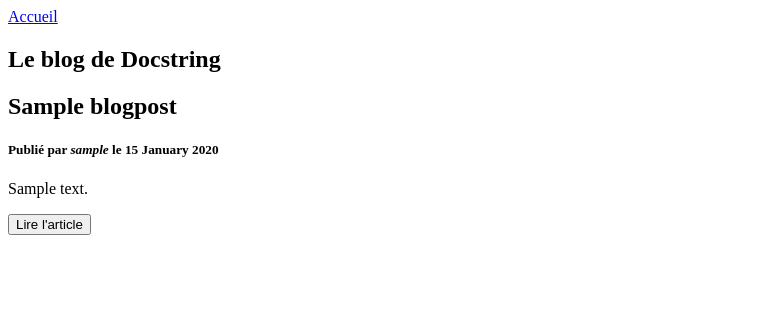
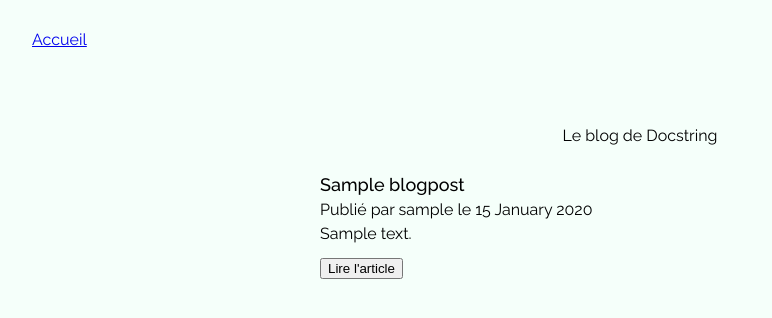
Before and after one commit to moulineE/Udemy-Django-blog, a Django app: page /blog/ in a window 1280 px wide. Shown: the top 318 px of the page, without its empty margins (0-772 px from the left). Run offline with Django 5.2, Linux system fonts and the light colour scheme; tables that the repository leaves empty hold one stand-in row (values such as "Sample post").

Commit message:
Update templates, settings, and styles
- Updated `base.html` for layout adjustments
- Enhanced `blogpost_detail.html` and `blogpost_list.html` for better post display
- Modified `settings.py` for adding livereload
- Created `reset.css` for CSS reset
- Created `style.css` for custom styles

```diff
--- a/src/blog/settings.py
+++ b/src/blog/settings.py
@@ -36,6 +36,7 @@
     'django.contrib.contenttypes',
     'django.contrib.sessions',
     'django.contrib.messages',
+    'livereload',
     'django.contrib.staticfiles',
     'posts',
 ]
@@ -48,6 +49,7 @@
     'django.contrib.auth.middleware.AuthenticationMiddleware',
     'django.contrib.messages.middleware.MessageMiddleware',
     'django.middleware.clickjacking.XFrameOptionsMiddleware',
+    'livereload.middleware.LiveReloadScript',
 ]
 
 ROOT_URLCONF = 'blog.urls'
--- /dev/null
+++ b/src/posts/static/css/reset.css
@@ -0,0 +1,43 @@
+html, body, div, span, applet, object, iframe,
+h1, h2, h3, h4, h5, h6, p, blockquote, pre,
+a, abbr, acronym, address, big, cite, code,
+del, dfn, em, img, ins, kbd, q, s, samp,
+small, strike, strong, sub, sup, tt, var,
+b, u, i, center,
+dl, dt, dd, ol, ul, li,
+fieldset, form, label, legend,
+table, caption, tbody, tfoot, thead, tr, th, td,
+article, aside, canvas, details, embed,
+figure, figcaption, footer, header, hgroup,
+menu, nav, output, ruby, section, summary,
+time, mark, audio, video {
+	margin: 0;
+	padding: 0;
+	border: 0;
+	font-size: 100%;
+	font: inherit;
+	vertical-align: baseline;
+}
+/* HTML5 display-role reset for older browsers */
+article, aside, details, figcaption, figure,
+footer, header, hgroup, menu, nav, section {
+	display: block;
+}
+body {
+	line-height: 1;
+}
+ol, ul {
+	list-style: none;
+}
+blockquote, q {
+	quotes: none;
+}
+blockquote:before, blockquote:after,
+q:before, q:after {
+	content: '';
+	content: none;
+}
+table {
+	border-collapse: collapse;
+	border-spacing: 0;
+}
--- /dev/null
+++ b/src/posts/static/css/style.css
@@ -0,0 +1,75 @@
+@import url('https://fonts.googleapis.com/css2?family=Raleway:ital,wght@0,100..900;1,100..900&display=swap');
+@import "reset.css";
+
+body {
+    font-family: 'Raleway', sans-serif;
+    background-color: mintcream;
+}
+
+nav {
+    margin: 2rem;
+    display: flex;
+    justify-content: space-between;
+}
+
+#blog {
+    display: flex;
+    flex-direction: column;
+    align-items: center;
+    margin-top: 5rem;
+}
+
+#blog article {
+    width: 50%;
+    margin-top: 2rem;
+}
+
+@media (max-width: 1024px) {
+    #blog article {
+        width: 85%;
+    }
+}
+
+.post-title {
+    display: flex;
+    align-items: center;
+}
+
+.post-title h2 {
+    font-size: large;
+    font-weight: 500;
+}
+
+.post-title a {
+    color: steelblue;
+    text-decoration: none;
+    margin-left: .5rem;
+}
+
+.post-title a:last-child {
+    color: red;
+}
+
+.post-title > div {
+    margin-left: auto;
+}
+
+.post-author {
+    margin: .5rem 0;
+}
+
+.post-excerpt {
+    margin-bottom: 1rem;
+}
+
+.post-detail {
+    display: flex;
+    flex-direction: column;
+    align-items: center;
+}
+
+.post-detail > h1 {
+    text-transform: uppercase;
+    margin-bottom: 1rem;
+
+}
--- a/src/posts/templates/posts/blogpost_detail.html
+++ b/src/posts/templates/posts/blogpost_detail.html
@@ -5,7 +5,7 @@
 {% endblock %}
 
 {% block content %}
-    <article>
+    <article class="post-detail">
       <h1>{{ post.title }}</h1>
       <div>{{ post.content|linebreaks|safe }}</div>
     </article>
--- a/src/posts/templates/posts/blogpost_list.html
+++ b/src/posts/templates/posts/blogpost_list.html
@@ -8,13 +8,17 @@
 <h1>Le blog de Docstring</h1>
 {% for post in posts %}
 <article>
+    <div class="post-title">
         <h2>{{ post.title }}</h2>
         {% if request.user.is_authenticated %}
+        <div>
             <a href="{% url 'posts:edit' slug=post.slug %}">Editer</a>
             <a href="{% url 'posts:delete' slug=post.slug %}">Supprimer</a>
             {% endif %}
-          <h5>Publié par <i>{{ post.author_or_default }}</i> le {{ post.date_or_default }}</h5>
-          <p>{{ post.content|safe|truncatewords:50  }}</p>
+        </div>
+    </div>
+    <h5 class="post-author">Publié par <i>{{ post.author_or_default }}</i> le {{ post.date_or_default }}</h5>
+    <p class="post-excerpt">{{ post.content|safe|truncatewords:50 }}</p>
     <form action="{% url 'posts:post' slug=post.slug %}">
         <button>Lire l'article</button>
     </form>
--- a/src/templates/base.html
+++ b/src/templates/base.html
@@ -1,9 +1,11 @@
+{% load static %}
 <!DOCTYPE html>
 <html lang="fr">
 <head>
     <meta charset="UTF-8">
     {% block title %}
     {% endblock %}
+    <link rel="stylesheet" href="{% static 'css/style.css' %}">
 </head>
 <body>
 
```
Lines whose indentation alone changed are shown as unchanged.
